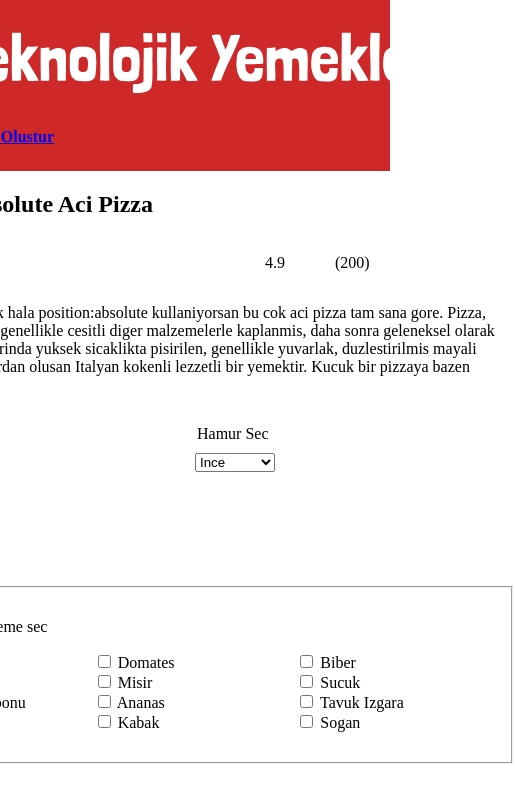
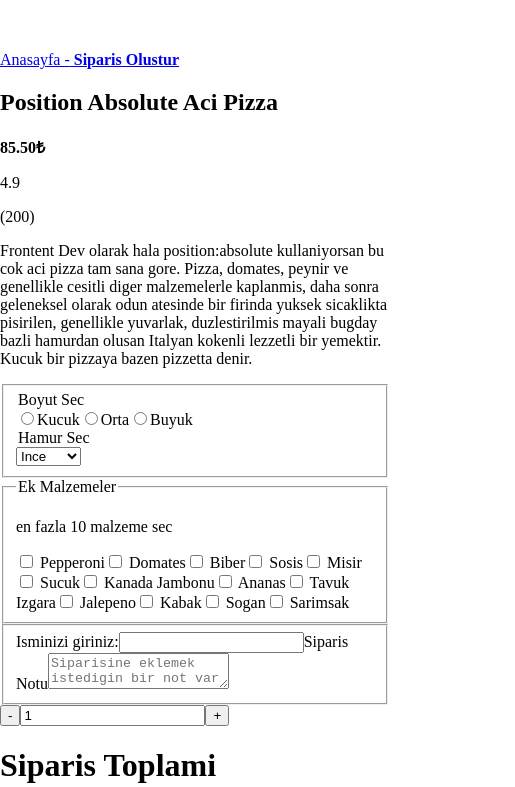
Before and after one commit to anilburakc/fsweb-s8-challenge-pizza, a React (Vite) app: page /order in a window 390 px wide. Shown: the top 787 px of the page, 515 px wide, since content can reach past the window. Built offline with nearby package versions, Linux system fonts and the light colour scheme.

Commit message:
order css
yeni css dosyasi olusturuldu oncelik mobil daha sonra webe uygun sekilde duzenlenecek

```diff
--- a/index.html
+++ b/index.html
@@ -4,6 +4,7 @@
   <head>
     <meta charset="UTF-8" />
     <link href="/src/index.css" rel="stylesheet"/>
+    <link href="/src/order.css" rel="stylesheet"/>
     <meta name="viewport" content="width=device-width, initial-scale=1.0" />
     <title></title>
   </head>
--- a/src/index.css
+++ b/src/index.css
@@ -10,9 +10,14 @@
   -moz-osx-font-smoothing: grayscale;
 }*/
 
+*{
+  box-sizing: border-box;
+}
+
 html,
 body {
-  height: 100vh;
+  height: 100%;
+  width: 100%;
   margin: 0;
   padding: 0;
 }
@@ -57,148 +62,3 @@ body {
   height: 30px;
   background-color: #FDC913;
 }
-
-/*.order-main{
-  display: flex;
-  flex-direction: column;
-  align-items: center;
-  justify-content: center;
-  text-align: start;
-  height: 100%;
-}*/
-
-.order-header {
-  display: flex;
-  flex-direction: column;
-  background-color: #CE2829;
-  width: 100vw;
-  padding-bottom: 25px;
-  align-items: center;
-  justify-self: center;
-  gap: 0.1rem;
-}
-
-.order-header img {
-  padding: 2rem;
-  width: 30rem;
-}
-
-.header-nav {
-  width: 40rem;
-}
-
-.order-main {
-  display: flex;
-  flex-direction: column;
-  width: 40rem;
-  align-items: center;
-  justify-self: center;
-  min-height: 86vh;
-}
-
-/*.order-info,
-.order-form,
-.order-main footer{
-  justify-content:
-}*/
-
-.order-info-div {
-  display: grid;
-  grid-template-columns: repeat(3, 1fr);
-  gap: 50px;
-  align-items: center;
-}
-
-.order-info-div> :nth-child(1) {
-  font-size: 30px;
-  text-align: left;
-  margin: 0;
-}
-
-.order-info-div> :nth-child(2) {
-  text-align: right;
-}
-
-.order-info-div> :nth-child(3) {
-  text-align: left;
-}
-
-.form-content {
-  width: 40rem;
-}
-
-.form-select {
-  display: grid;
-  grid-template-columns: repeat(2, 1fr);
-  border: none;
-}
-
-.select-radio-item,
-.select-option-item {
-  display: flex;
-  flex-direction: column;
-  gap: 10px;
-  margin-top: 10px;
-  margin-bottom: 10px;
-  width: 5rem;
-}
-
-.form-ekMalzemeler {
-  margin-top: 25px;
-  display: flex;
-  flex-direction: column;
-}
-
-.checkbox-container {
-  display: grid;
-  grid-template-columns: repeat(3, 1fr);
-}
-
-.isim-not {
-  margin-top: 25px;
-  gap: 5px;
-  display: flex;
-  flex-direction: column;
-}
-
-.footer-content {
-  display: grid;
-  grid-template-columns: repeat(2, 1fr);
-
-}
-
-.footer-content button {
-  width: 10rem;
-}
-
-.arttir-azalt {
-  display: grid;
-  grid-template-columns: repeat(3, 1fr);
-  margin-top: 30px;
-  justify-content: center;
-  align-items: center;
-  margin: 0;
-  padding: 0;
-}
-
-.arttir-azalt> :nth-child(1) {
-  width: 80px;
-  height: 80px;
-  margin: 0;
-  padding: 0;
-}
-
-.arttir-azalt> :nth-child(2) {
-  width: 80px;
-  height: 80px;
-  text-align: center;
-  margin: 0;
-  padding: 0;
-}
-
-.arttir-azalt> :nth-child(3) {
-  width: 80px;
-  height: 80px;
-  margin: 0;
-  padding: 0;
-}
--- /dev/null
+++ b/src/order.css
@@ -0,0 +1,62 @@
+
+.order-header {
+}
+
+.order-header img {
+}
+
+.header-nav {
+}
+
+.order-main {
+}
+
+
+.order-info-div {
+}
+
+.order-info-div> :nth-child(1) {
+}
+
+.order-info-div> :nth-child(2) {
+}
+
+.order-info-div> :nth-child(3) {
+}
+
+.form-content {
+}
+
+.form-select {
+}
+
+.select-radio-item,
+.select-option-item {
+}
+
+.form-ekMalzemeler {
+}
+
+.checkbox-container {
+}
+
+.isim-not {
+}
+
+.footer-content {
+}
+
+.footer-content button {
+}
+
+.arttir-azalt {
+}
+
+.arttir-azalt> :nth-child(1) {
+}
+
+.arttir-azalt> :nth-child(2) {
+}
+
+.arttir-azalt> :nth-child(3) {
+}
```
